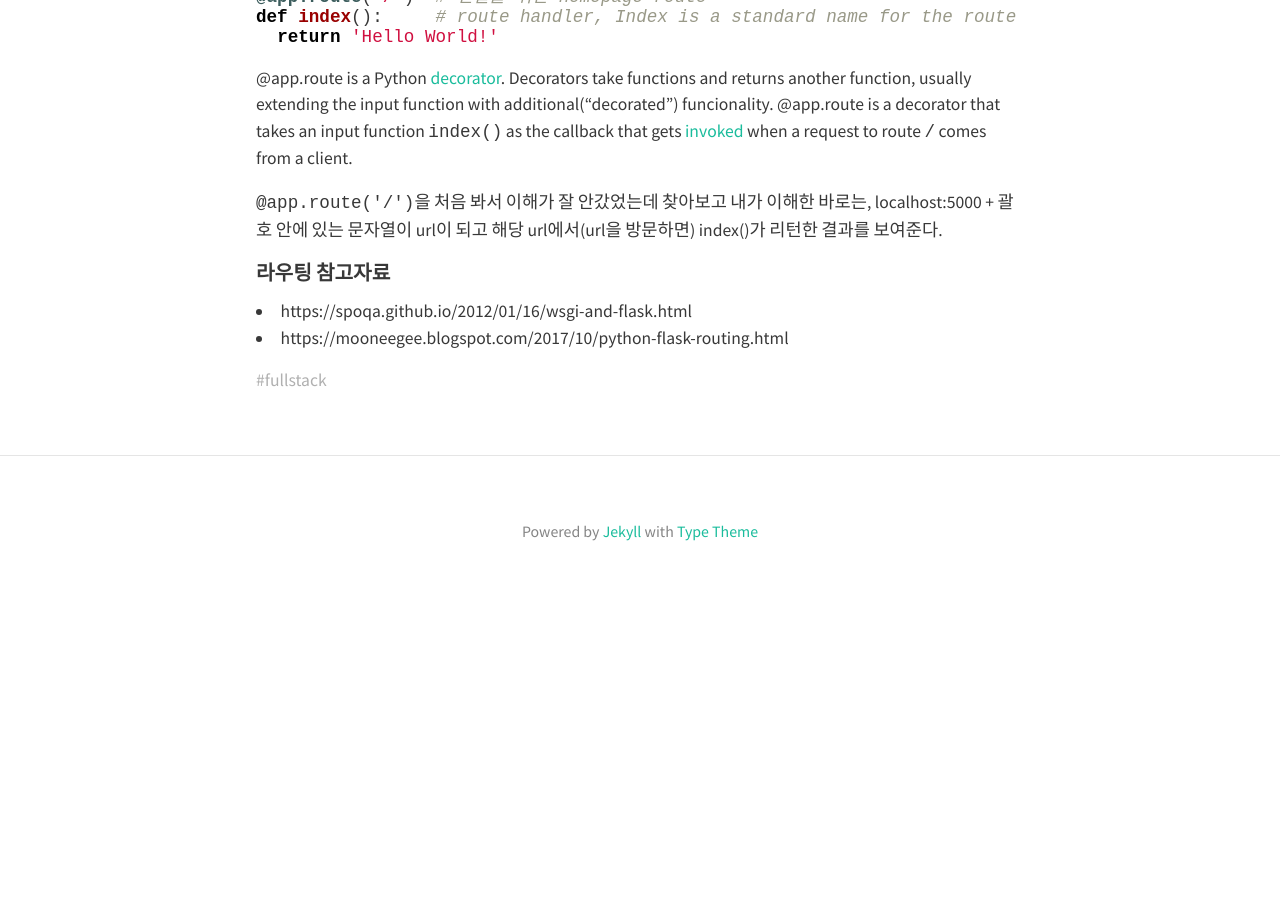
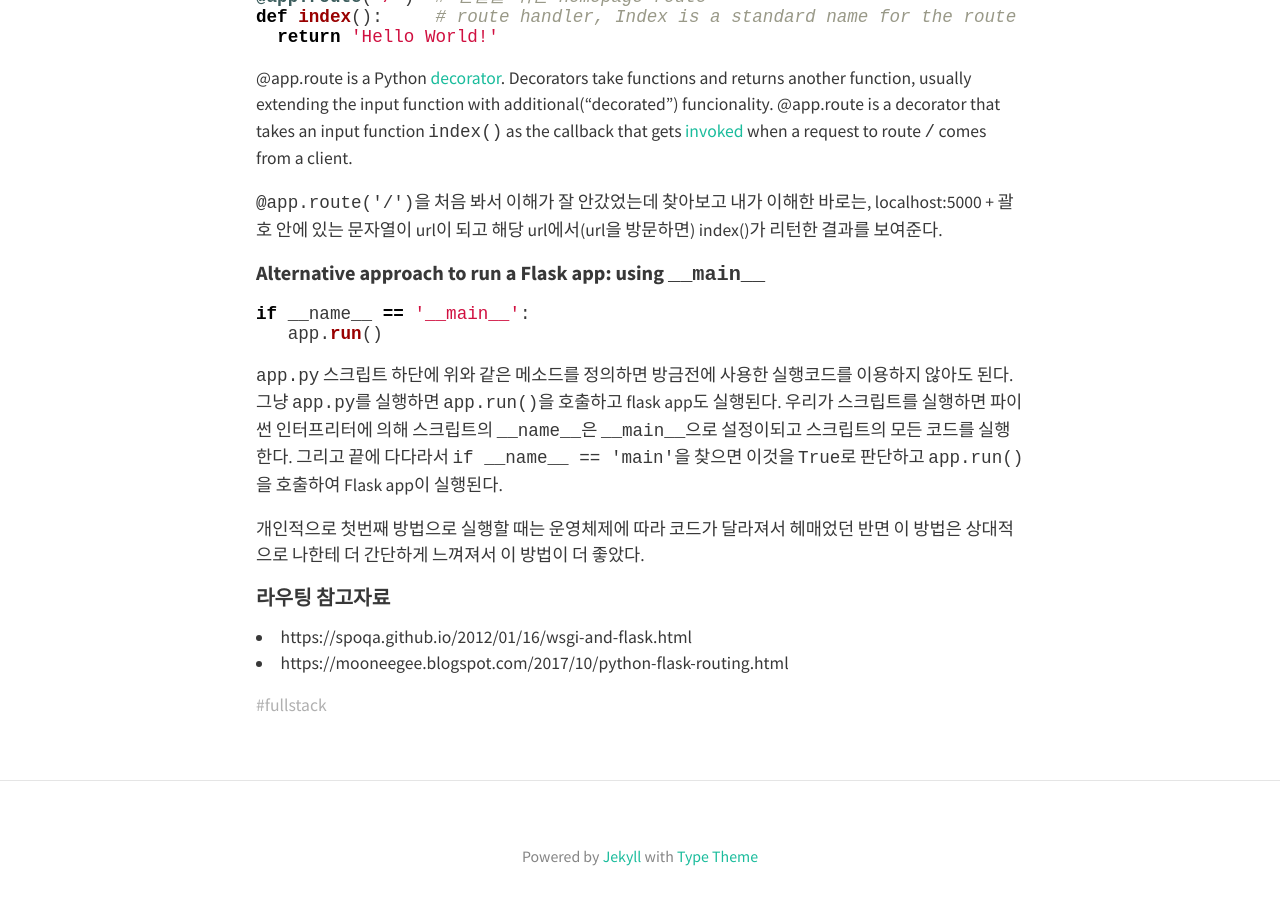
Before and after one commit to HyunlangBan/hyunlangban.github.io, a Jekyll site: the page built from _posts/2020-01-29-fullstack-06.md, in a window 1280 px wide and 900 px high, scrolled down 983 px. Built offline with Jekyll 4.4.1, drawn with Linux system fonts in a browser that asks for light colours; nearby versions of some CDN libraries; before the commit the page ends 1590 px from its top, so only the background shows below that.

Commit message:
Update 2020-01-29-fullstack-06.md

````diff
--- a/_posts/2020-01-29-fullstack-06.md
+++ b/_posts/2020-01-29-fullstack-06.md
@@ -39,6 +39,16 @@ def index():     # route handler, Index is a standard name for the route handler
 `@app.route('/')`을 처음 봐서 이해가 잘 안갔었는데 찾아보고 내가 이해한 바로는, localhost:5000 + 괄호 안에 있는 문자열이 url이 되고 해당 url에서(url을 방문하면) index()가 리턴한 결과를 보여준다.
 
 
+#### Alternative approach to run a Flask app: using `__main__`
+```python
+if __name__ == '__main__':
+   app.run()
+```
+`app.py` 스크립트 하단에 위와 같은 메소드를 정의하면 방금전에 사용한 실행코드를 이용하지 않아도 된다. 그냥 `app.py`를 실행하면 `app.run()`을 호출하고 flask app도 실행된다.
+우리가 스크립트를 실행하면 파이썬 인터프리터에 의해 스크립트의 `__name__`은 `__main__`으로 설정이되고 스크립트의 모든 코드를 실행한다. 그리고 끝에 다다라서 `if __name__ == 'main'`을 찾으면 이것을 `True`로 판단하고 `app.run()`을 호출하여 Flask app이 실행된다.
+
+개인적으로 첫번째 방법으로 실행할 때는 운영체제에 따라 코드가 달라져서 헤매었던 반면 이 방법은 상대적으로 나한테 더 간단하게 느껴져서 이 방법이 더 좋았다.
+
 #### 라우팅 참고자료
 - https://spoqa.github.io/2012/01/16/wsgi-and-flask.html
 - https://mooneegee.blogspot.com/2017/10/python-flask-routing.html
````
